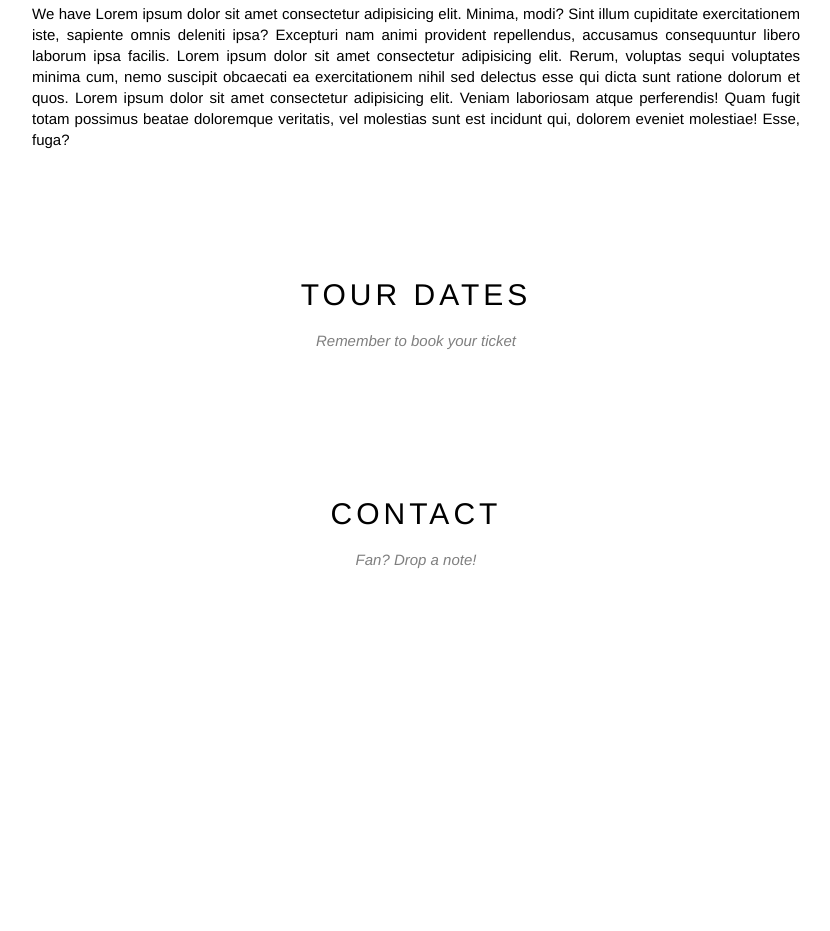
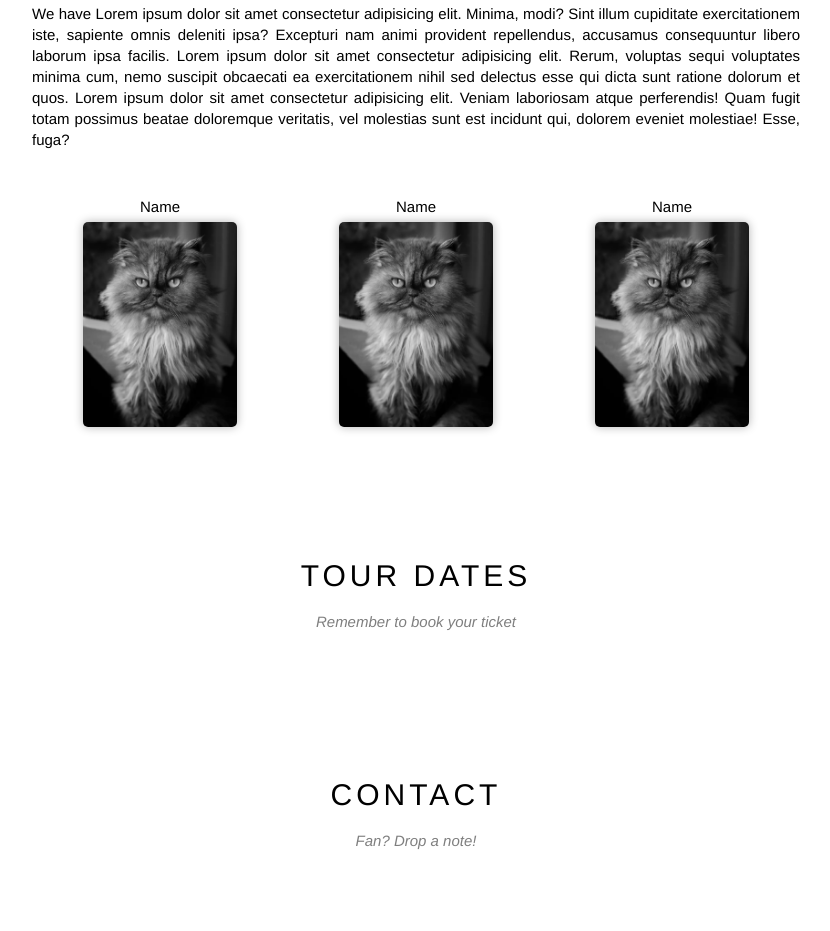
Before and after one commit to Hakuchoiii2/band_F8, a plain HTML site: page index.html in a window 1280 px wide. Shown: the part 838-1769 px from the top of the page, without its empty margins (224-1054 px from the left). Before the commit the page ends 1490 px from the top, so only its background shows below. Drawn offline with Linux system fonts and the light colour scheme.

Commit message:
adđ team section

```diff
--- a/assets/css/style.css
+++ b/assets/css/style.css
@@ -21,6 +21,10 @@ html {
 3. màu sắc
 4. kiểu dáng (kiểu chữ, hình tròn, hình vuông....)
 */
+
+.clear {
+    clear: both;
+}
 
 #main {
 
@@ -182,6 +186,29 @@ html {
     line-height: 1.4;
 }
 
+#content .member-list{
+    margin-top: 48px;
+    text-align: center;
+}
+
+#content .member-name {
+    font-size: 15px;
+    margin-bottom: 7px;
+    font-weight: 500;
+}
+
+#content .member-img{
+    width: 154px;
+    border-radius: 5px;
+    box-shadow: 0 0 10px rgba(0,0,0,0.3) ;
+}
+
+#content .member-item{
+    float: left;
+    width: 33.3333333%;
+
+}
+
 #footer {
 
 }
--- a/index.html
+++ b/index.html
@@ -48,7 +48,24 @@
             <div class="content-section">
                 <h2 class="section-header">THE BAND</h2>
                 <p class="section-subheading">We love music</p>
-                <p class="about-text"> We have Lorem ipsum dolor sit amet consectetur adipisicing elit. Minima, modi? Sint illum cupiditate exercitationem iste, sapiente omnis deleniti ipsa? Excepturi nam animi provident repellendus, accusamus consequuntur libero laborum ipsa facilis. Lorem ipsum dolor sit amet consectetur adipisicing elit. Rerum, voluptas sequi voluptates minima cum, nemo suscipit obcaecati ea exercitationem nihil sed delectus esse qui dicta sunt ratione dolorum et quos. Lorem ipsum dolor sit amet consectetur adipisicing elit. Veniam laboriosam atque perferendis! Quam fugit totam possimus beatae doloremque veritatis, vel molestias sunt est incidunt qui, dolorem eveniet molestiae! Esse, fuga?</p>
+                <p class="about-text">
+                    We have Lorem ipsum dolor sit amet consectetur adipisicing elit. Minima, modi? Sint illum cupiditate exercitationem iste, sapiente omnis deleniti ipsa? Excepturi nam animi provident repellendus, accusamus consequuntur libero laborum ipsa facilis. Lorem ipsum dolor sit amet consectetur adipisicing elit. Rerum, voluptas sequi voluptates minima cum, nemo suscipit obcaecati ea exercitationem nihil sed delectus esse qui dicta sunt ratione dolorum et quos. Lorem ipsum dolor sit amet consectetur adipisicing elit. Veniam laboriosam atque perferendis! Quam fugit totam possimus beatae doloremque veritatis, vel molestias sunt est incidunt qui, dolorem eveniet molestiae! Esse, fuga?
+                </p>
+                <div class="member-list">
+                    <div class="member-item">
+                        <p class="member-name">Name</p>
+                        <img src="./assets/img/team/young-persian-cat-looking-camera-black-white-portrait-vertical-201767275.webp" alt="" class="member-img">
+                    </div>
+                    <div class="member-item">
+                        <p class="member-name">Name</p>
+                        <img src="./assets/img/team/young-persian-cat-looking-camera-black-white-portrait-vertical-201767275.webp" alt="" class="member-img">
+                    </div>
+                    <div class="member-item">
+                        <p class="member-name">Name</p>
+                        <img src="./assets/img/team/young-persian-cat-looking-camera-black-white-portrait-vertical-201767275.webp" alt="" class="member-img">
+                    </div>
+                    <div class="clear"></div>
+                </div>
             </div>
 
             <!-- tour section -->
```
Also changed, not shown: assets/img/team/young-persian-cat-looking-camera-black-white-portrait-vertical-201767275.webp (added).
